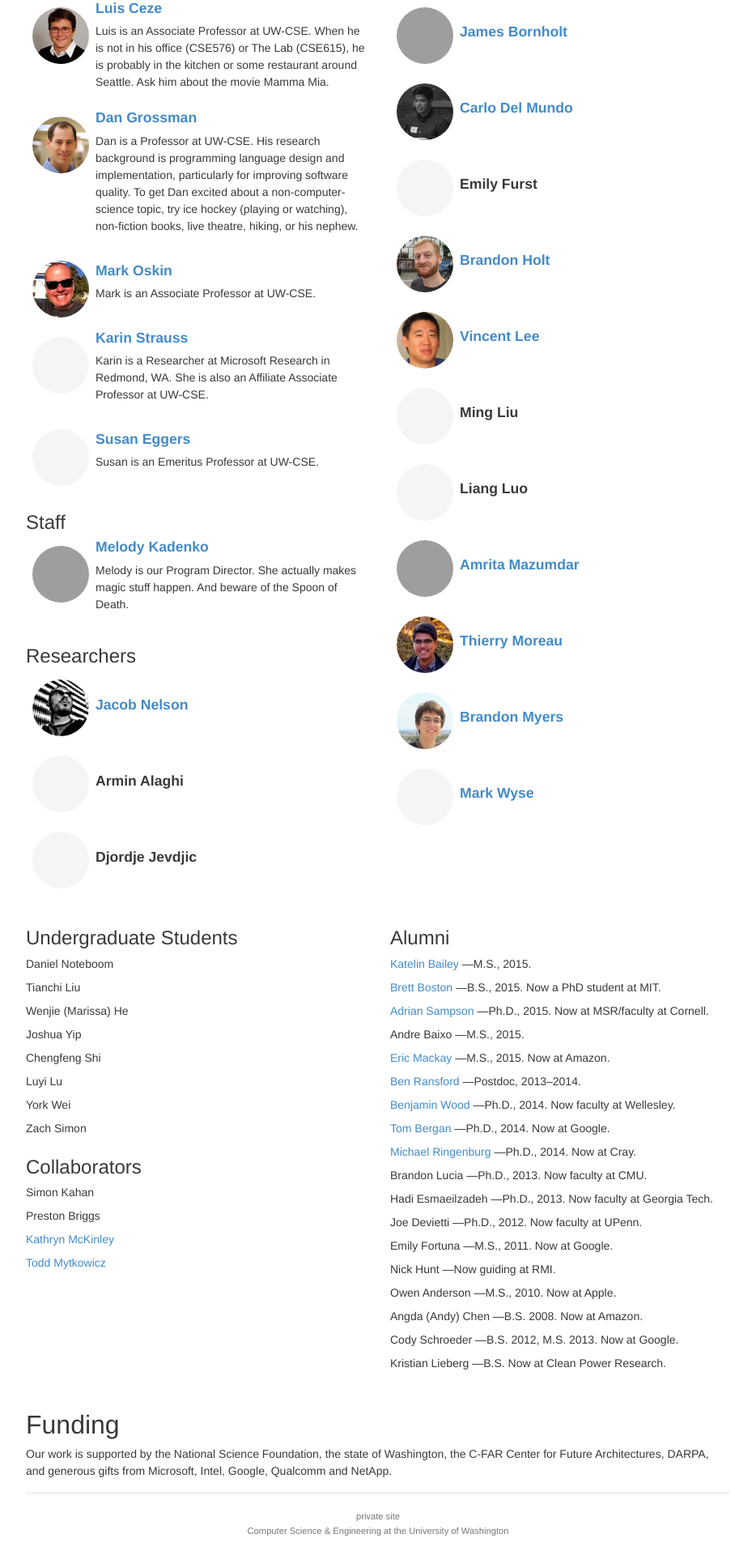
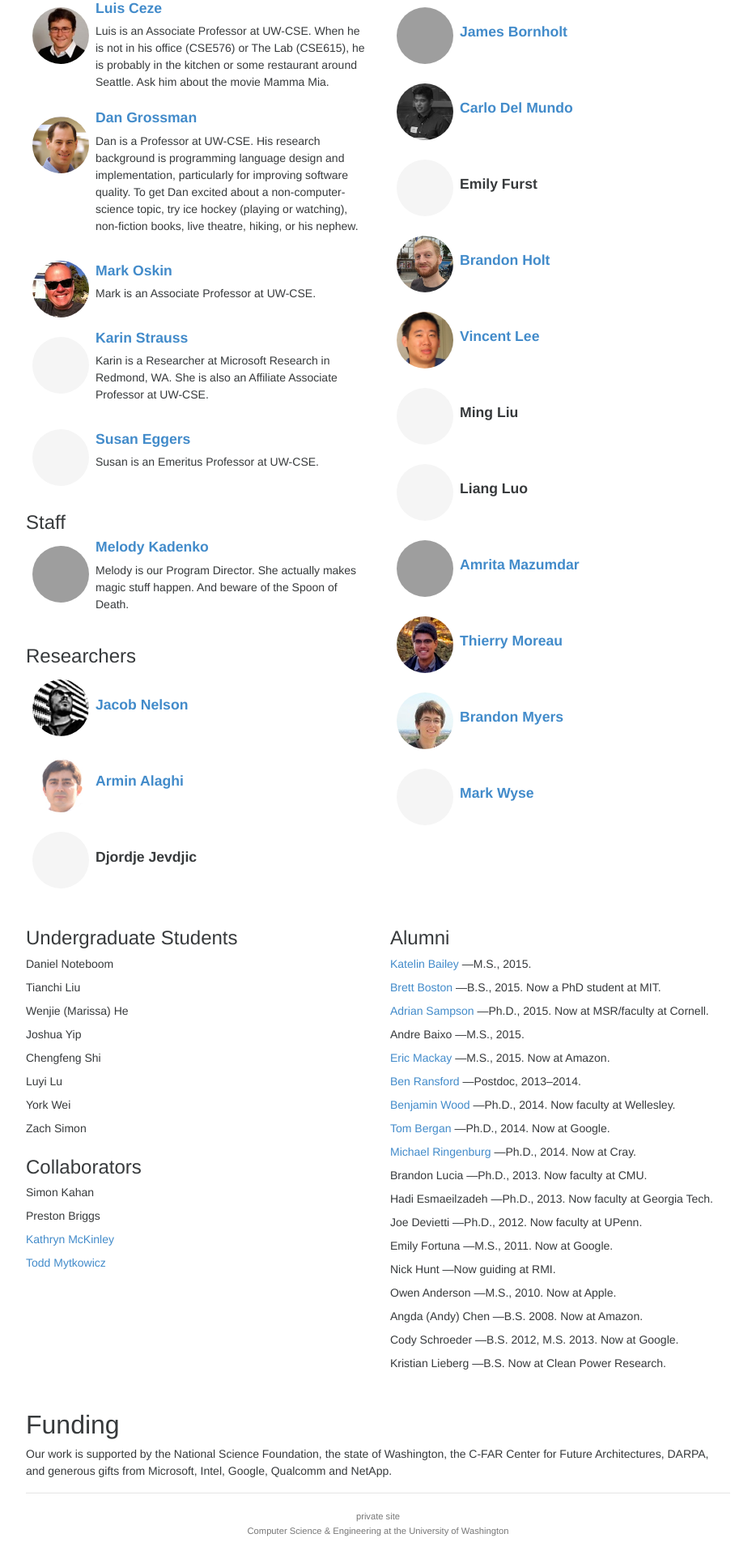
Before and after one commit to uwsampa/sampa-public, a Jekyll site: the page built from index.html, in a window 1280 px wide. Shown: the part 1432-3352 px from the top of the page at 81% size, without its empty margins (173-1081 px from the left). Built offline with Jekyll 4.4.1, drawn with Linux system fonts in a browser that asks for light colours; nearby versions of some CDN libraries; Markdown is read by kramdown in place of the engine named in the settings; grey boxes are pictures that could not be loaded.

Commit message:
add Armin's image and webpage

```diff
--- a/_data/people.yml
+++ b/_data/people.yml
@@ -58,6 +58,8 @@ nelson:
 armin:
     display_name: "Armin Alaghi"
     role: postdoc
+    webpage: "http://homes.cs.washington.edu/~armin/"
+    image: /img/people/armin.jpg
 
 jevdjic:
     display_name: "Djordje Jevdjic"
```
Also changed, not shown: img/people/armin.jpg (added).
